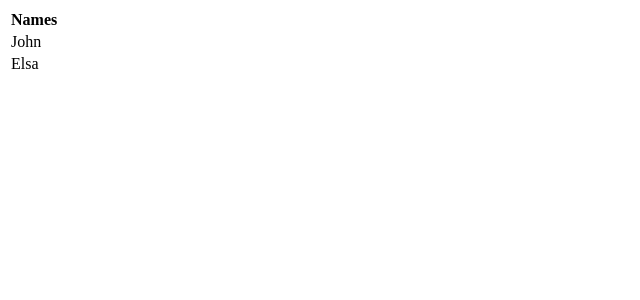
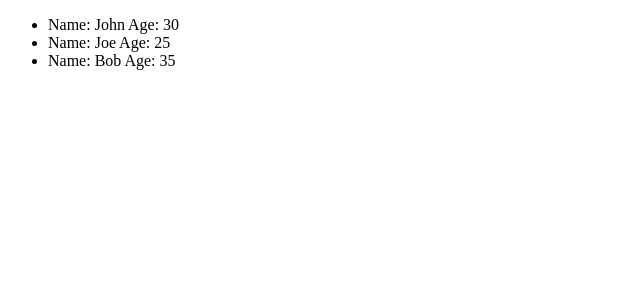
Before and after one commit to Francis-annor/Developmental-Projects, a React (Vite) app in the folder React with Vite/reactVite-demo/: page / in a window 1280 px wide. Shown: the top 300 px of the page, without its empty margins (0-640 px from the left). Built offline with nearby package versions, Linux system fonts and the light colour scheme.

Commit message:
feat: Add MyList and UserList components demonstrating array mapping in React

```diff
--- a/React with Vite/reactVite-demo/src/main.jsx
+++ b/React with Vite/reactVite-demo/src/main.jsx
@@ -14,6 +14,37 @@ const myelement = (
     </table>
   );
 
+  // React Map With Array Example
+const fruits = ['Apple', 'Banana', 'Mango', 'Pineapple'];
+
+function MyList(){
+  return (
+      <ul>
+      {fruits.map(fruit =>
+          <li key={fruit}>{fruit}</li>)}
+      </ul>
+  )
+}
+
+// React Map With Arrays Of Objects Examples
+const users = [
+  {id: 1, name: 'John', age: 30},
+  {id: 2, name: 'Joe', age: 25},
+  {id: 3, name: 'Bob', age: 35}
+]
+
+function UserList(){
+  return (
+    <ul>
+      {users.map(user =>
+        <li key={user.id}>Name: {user.name}  Age: {user.age}</li>
+      )}
+    </ul>
+  )
+}
+
 createRoot(document.getElementById('root')).render(
-  myelement
+  // myelement
+  // MyList(),
+  UserList()
 )
```
Also changed, not shown: 1 other file (tests, documents, lock files or other folders).
